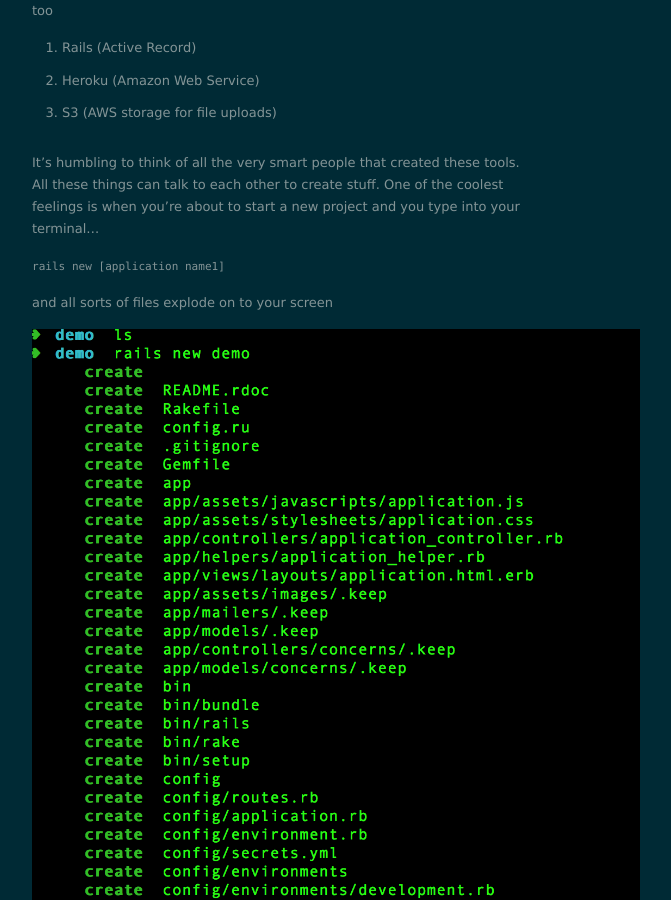
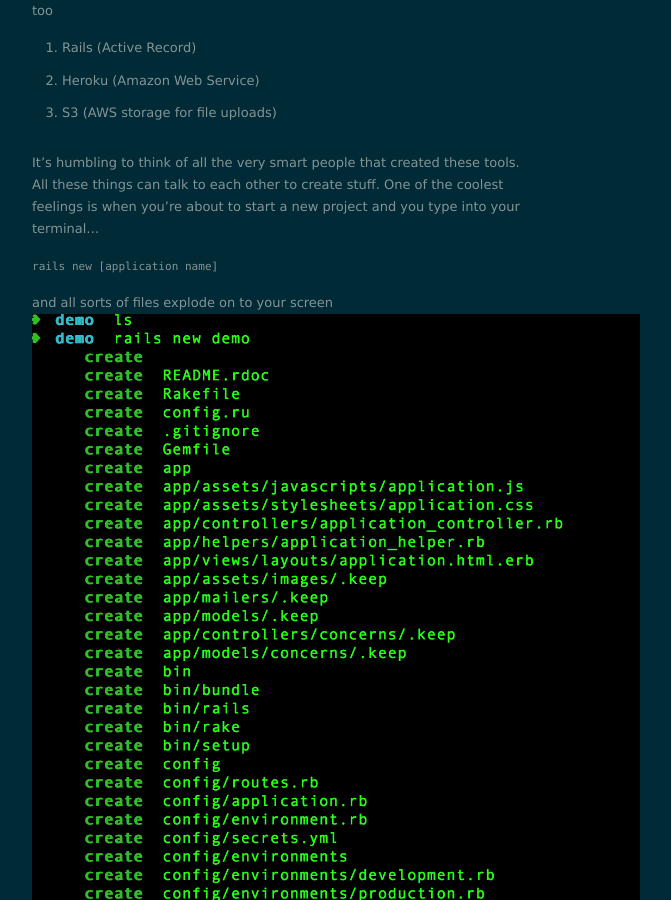
Before and after one commit to calderete/blog.github.io, a Jekyll site: the page built from _posts/2015-12-20-Finished-at-the-Iron-Yard.md, in a window 1280 px wide and 900 px high, scrolled down 2331 px. Shown: the whole window, without its empty margins (358-1029 px from the left). Built offline with Jekyll 4.4.1, drawn with Linux system fonts in a browser that asks for light colours; nearby versions of some CDN libraries.

Commit message:
removing empty lines

```diff
--- a/_posts/2015-12-20-Finished-at-the-Iron-Yard.md
+++ b/_posts/2015-12-20-Finished-at-the-Iron-Yard.md
@@ -50,11 +50,9 @@ And here are some of the random technologies we have been introduced too
 * S3 (AWS storage for file uploads)
 
 It's humbling to think of all the very smart people that created these tools. All these things can talk to each other to create stuff. One of the coolest feelings is when you're about to start a new project and you type into your terminal...
-
-<pre><code>rails new [application name1]
+<pre><code>rails new [application name]
 </code></pre>
 and all sorts of files explode on to your screen
-
 <img src="/images/railsnew.png" style="height: 800px;"/>
 
 After this first step you have all the tools listed and many many more that put you well on your way to creating an actual web application that if coded correctly will always run and have safe and secure data.
```
